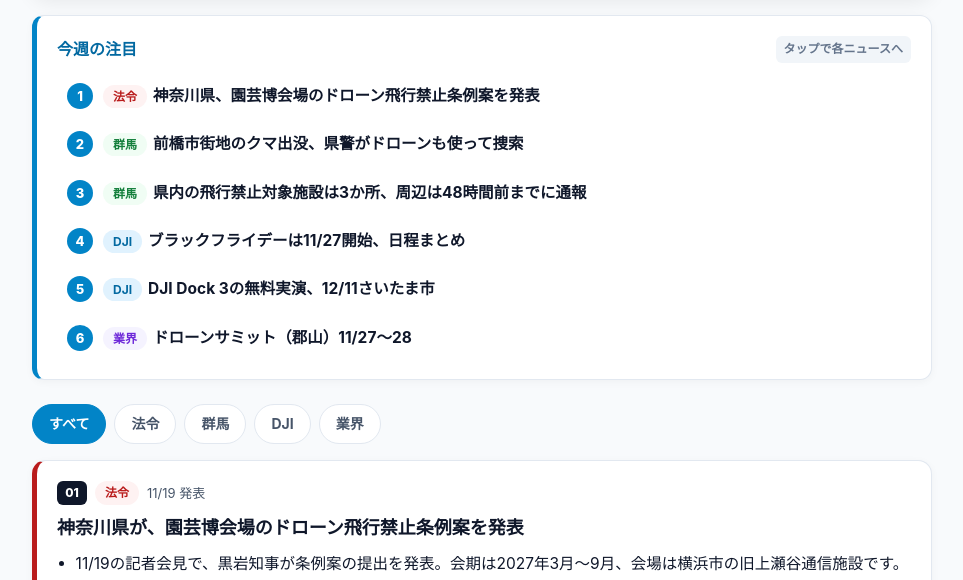
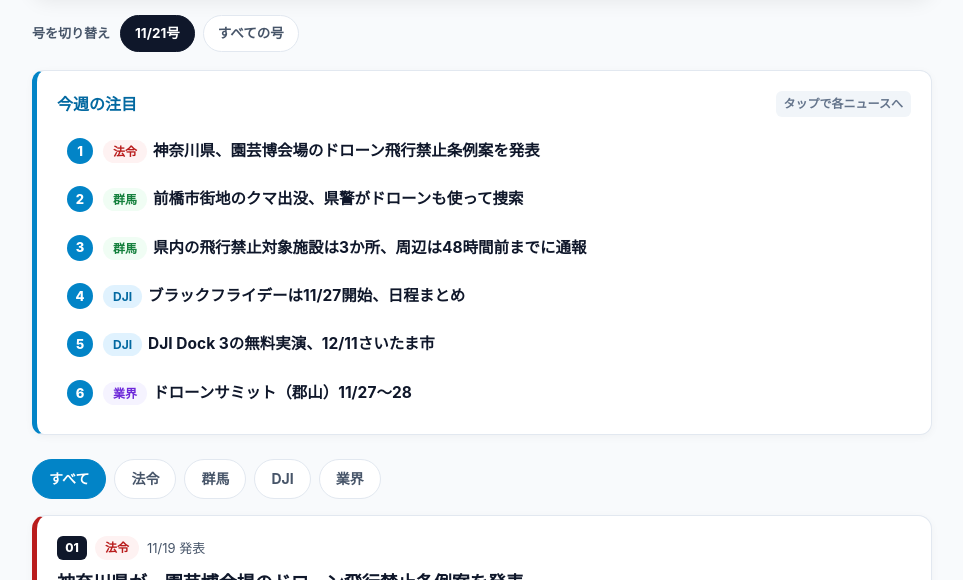
Before and after one commit to Hideming/drone-news, a plain HTML site: page weekly/20261121.html in a window 1280 px wide. Shown: the part 182-762 px from the top of the page, without its empty margins (158-1121 px from the left). Drawn offline with Linux system fonts and the light colour scheme.

Commit message:
Add issue switcher to weekly digest
Co-Authored-By: Claude Opus 5.5 <noreply@anthropic.com>
Claude-Session: https://claude.ai/code/session_01SsghurYLc7HzM2ocP8e6re

```diff
--- a/weekly/20261121.html
+++ b/weekly/20261121.html
@@ -140,6 +140,15 @@ textarea {
 .status { font-size: 13px; color: var(--ink-2); }
 footer { margin-top: 32px; font-size: 12px; color: var(--ink-2); text-align: center; }
 footer a { font-weight: 700; }
+.issue-nav { display: flex; flex-wrap: wrap; align-items: center; gap: 8px; margin: 0 0 18px; }
+.issue-nav .label { font-size: 13px; font-weight: 700; color: var(--ink-2); margin-right: 2px; }
+.issue-btn {
+  display: inline-flex; align-items: center; min-height: 36px; padding: 6px 14px; border-radius: 9999px;
+  background: var(--surface); border: 1px solid var(--line); color: var(--primary-dark); font-size: 13.5px; font-weight: 700; text-decoration: none;
+}
+.issue-btn:hover { background: #f0f9ff; }
+.issue-btn[aria-current="page"] { background: #0f172a; border-color: #0f172a; color: #fff; }
+.issue-btn.more { color: var(--ink-2); }
 @media (max-width: 640px) {
   .actions a, .actions button { width: 100%; }
 }
@@ -154,6 +163,8 @@ footer a { font-weight: 700; }
     <h1>ドローン週報 | 2026年11月21日号</h1>
     <p>対象期間 11/14（土）〜11/21（土） ／ 法令・群馬・DJI・業界の21件</p>
   </header>
+
+  <nav class="issue-nav" id="issue-nav" aria-label="号の切り替え"><span class="label">号を切り替え</span></nav>
 
   <section class="summary-banner" aria-labelledby="sum-h">
     <div class="summary-head"><h2 id="sum-h">今週の注目</h2><span class="summary-hint">タップで各ニュースへ</span></div>
@@ -536,6 +547,7 @@ footer a { font-weight: 700; }
     <p><a href="./">バックナンバー一覧</a></p>
   </footer>
 </main>
+<script src="issues.js"></script>
 <script>
 (function () {
   var buttons = document.querySelectorAll('.filters button');
--- /dev/null
+++ b/weekly/issues.js
@@ -0,0 +1,23 @@
+/* ドローン週報の号一覧。新しい号を先頭に1行追加する。 */
+window.WEEKLY_ISSUES = [
+  { file: "20261121.html", label: "11/21号" }
+];
+(function () {
+  var nav = document.getElementById('issue-nav');
+  if (!nav || !window.WEEKLY_ISSUES) return;
+  var here = location.pathname.split('/').pop() || '';
+  var list = window.WEEKLY_ISSUES.slice(0, 6);
+  list.forEach(function (it) {
+    var a = document.createElement('a');
+    a.href = it.file;
+    a.textContent = it.label;
+    a.className = 'issue-btn';
+    if (it.file === here) a.setAttribute('aria-current', 'page');
+    nav.appendChild(a);
+  });
+  var more = document.createElement('a');
+  more.href = './';
+  more.textContent = 'すべての号';
+  more.className = 'issue-btn more';
+  nav.appendChild(more);
+})();
```
